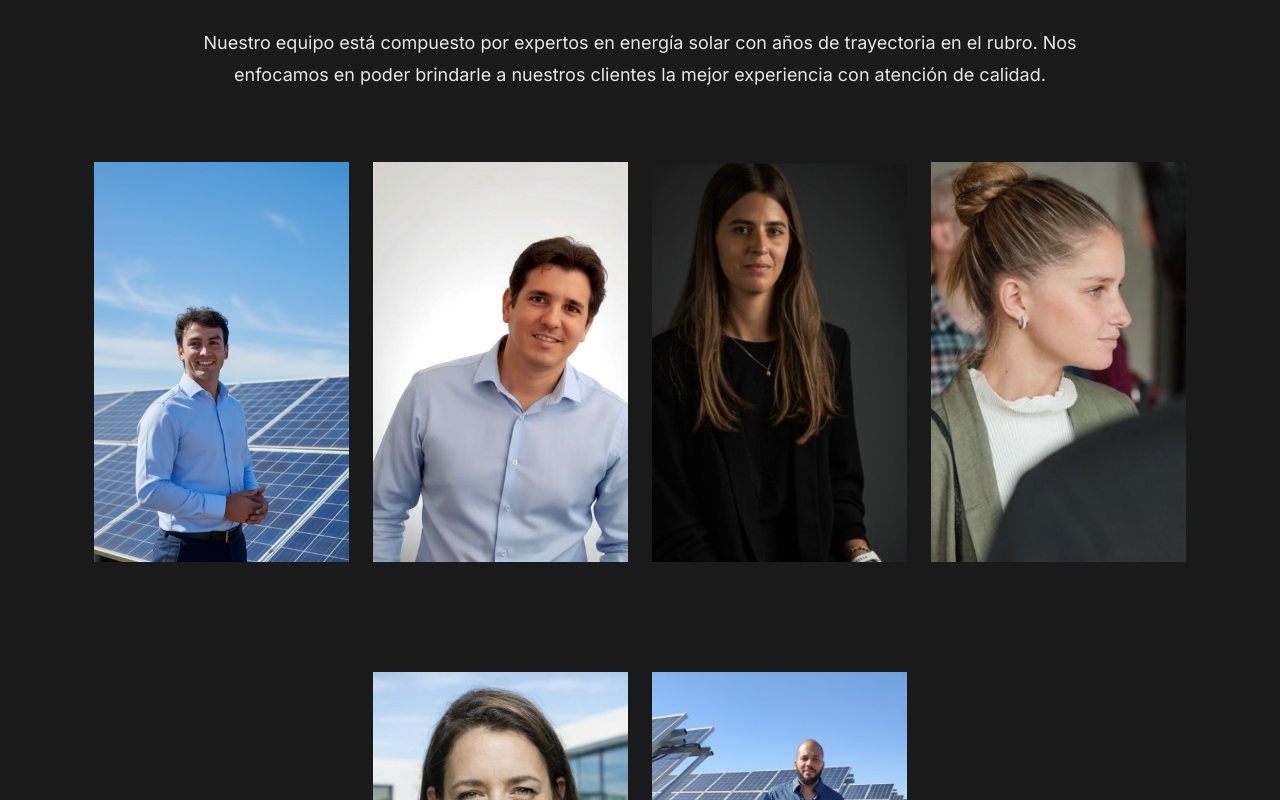
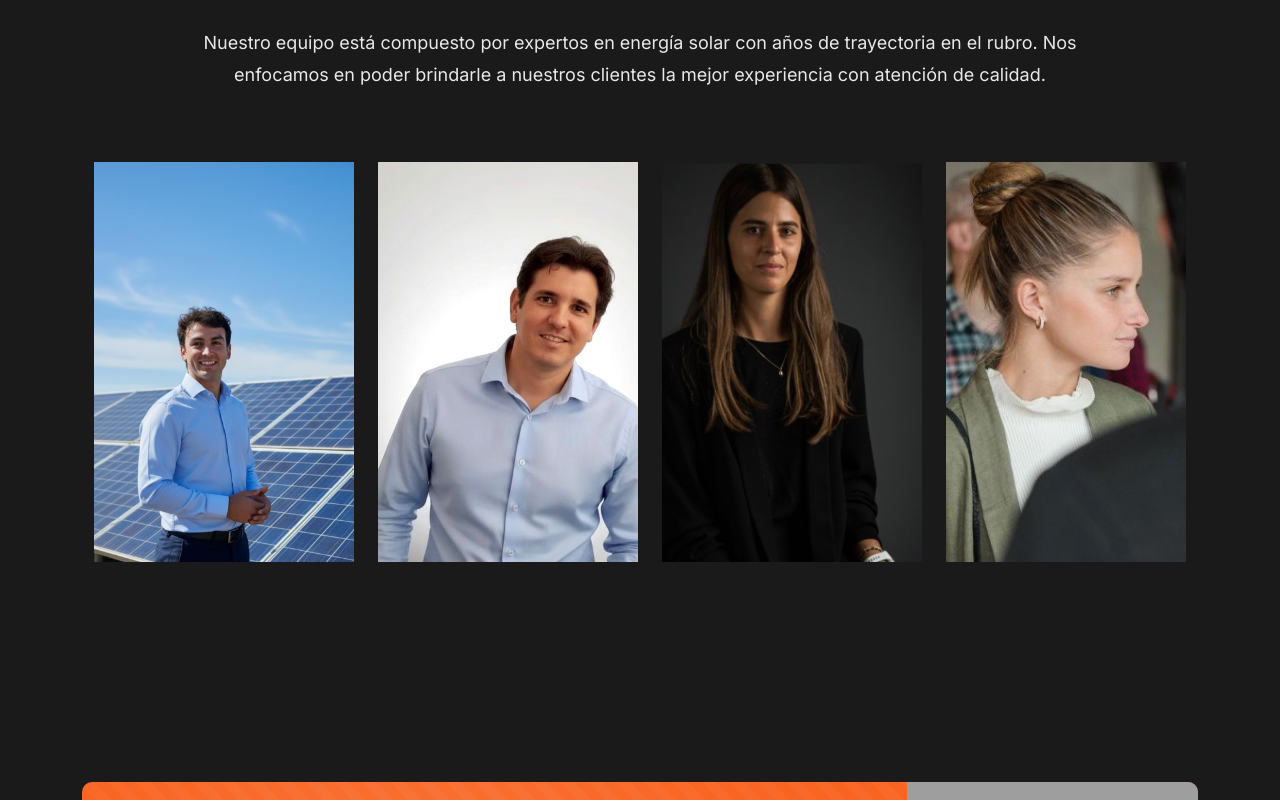
Before and after one commit to FedericaDelCampo01/sunergys, a Next.js app: page /about-us in a window 1280 px wide. Shown: the part 1660-2460 px from the top of the page. Built offline with nearby package versions, Linux system fonts and the light colour scheme; grey boxes are pictures that could not be loaded.

Commit message:
new way of showing

```diff
--- a/components/pages/homes/home/team.jsx
+++ b/components/pages/homes/home/team.jsx
@@ -6,9 +6,23 @@ const Team = () => {
         <>
         <div className="team__one">
             <div className="container">
-                <div className="row dark_image justify-content-center">
+                <div
+                    className="dark_image"
+                    style={{
+                        display: 'flex',
+                        flexWrap: 'nowrap',
+                        gap: '24px',
+                        overflowX: 'auto',
+                        paddingBottom: '10px'
+                    }}
+                >
                     {teamData?.map((data, id) => (
-                    <div className="col-lg-3 col-md-6 mb-35" key={id}>
+                    <div
+                        key={id}
+                        style={{
+                            flex: '0 0 260px'
+                        }}
+                    >
                         <div className="team__one-item">
                             <div className="team__one-item-image">
                                 <img src={data.image.src} alt="image" />
```
